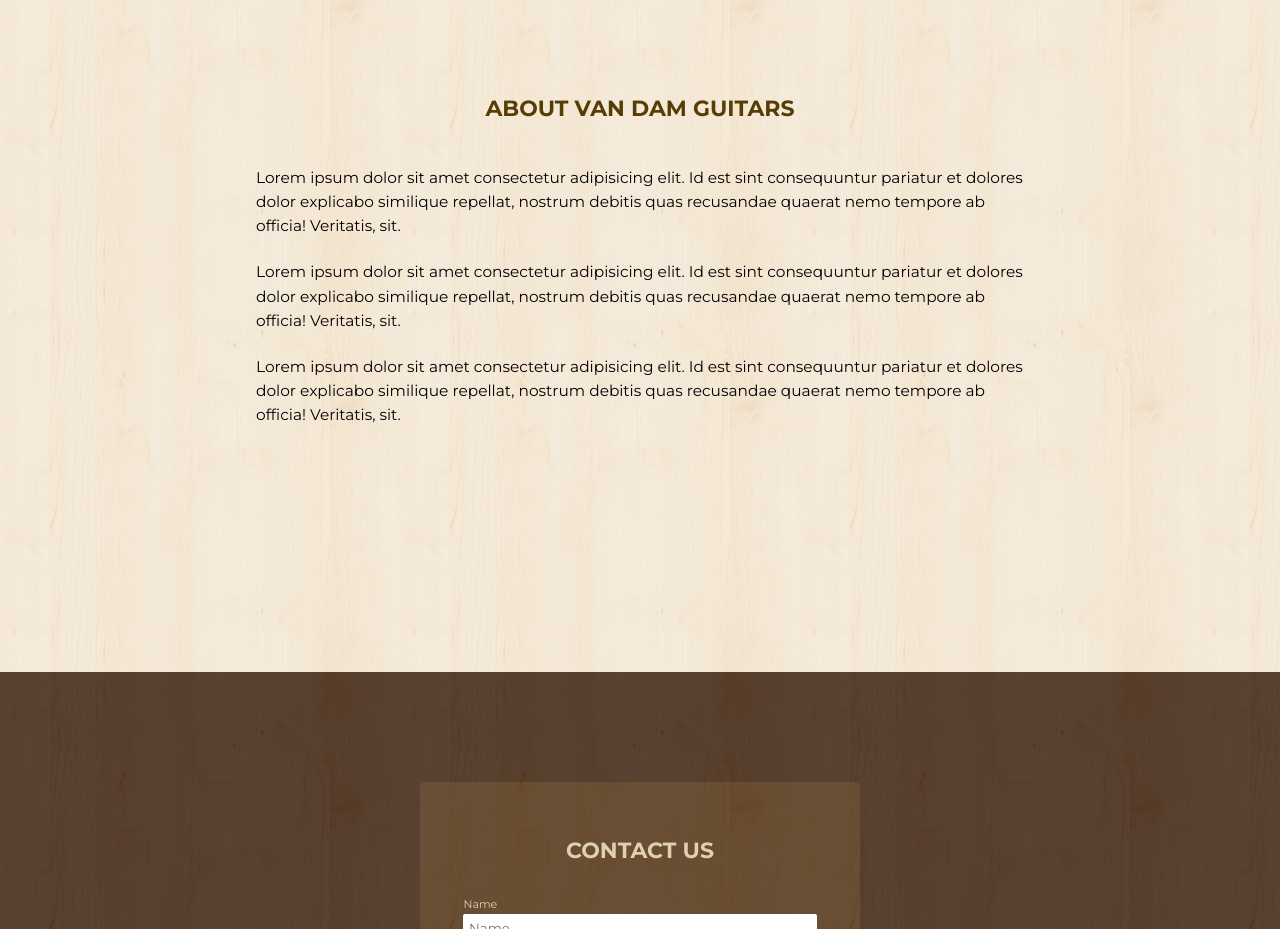
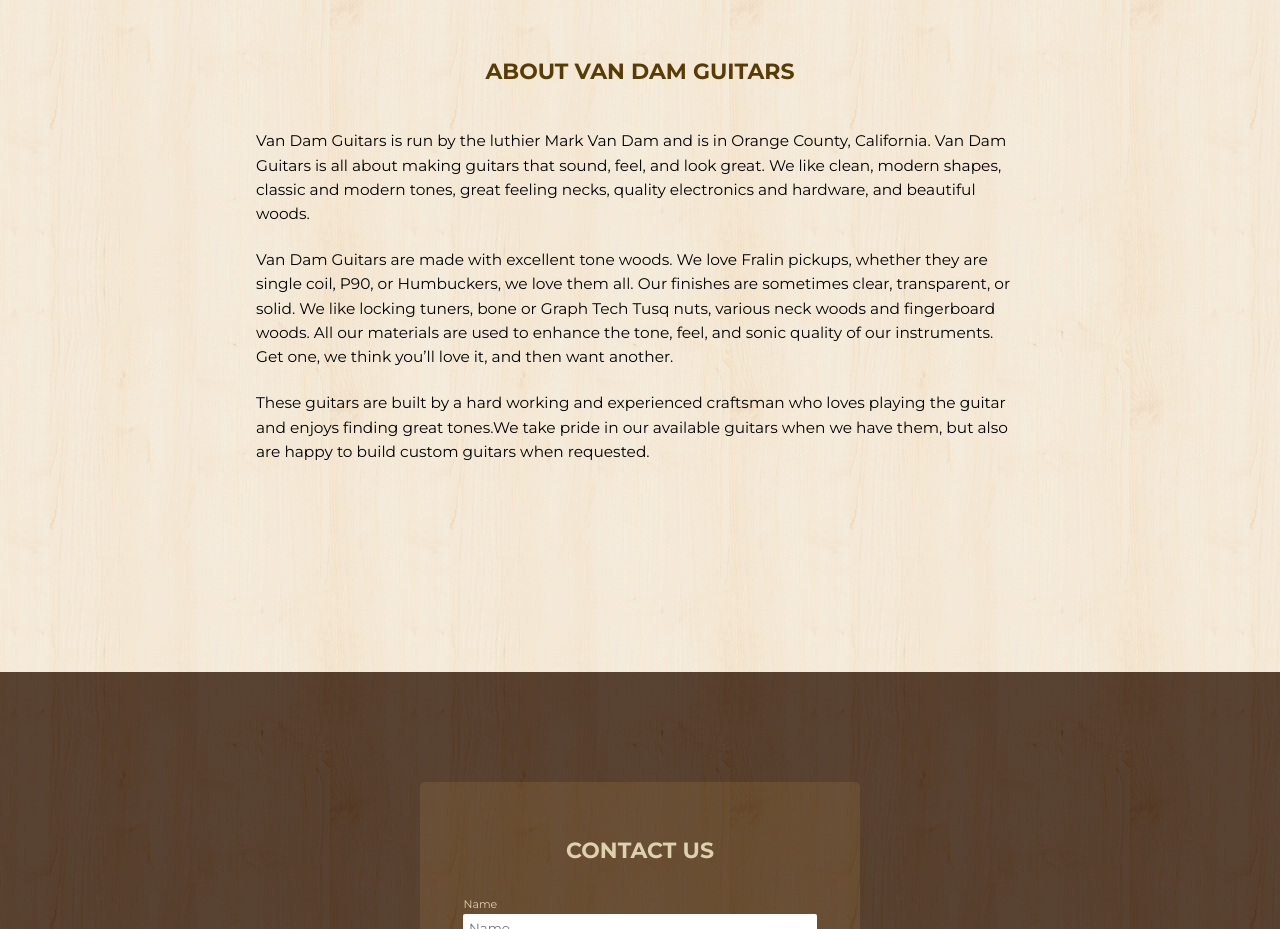
Before and after one commit to danrichdan/vandam-guitars, a website: page index.html in a window 1280 px wide. Shown: the part 2121-3050 px from the top of the page. Drawn offline with Linux system fonts and the light colour scheme.

Commit message:
added the about page content

```diff
--- a/index.html
+++ b/index.html
@@ -117,22 +117,26 @@
             About Van Dam Guitars
           </h2>
           <p class="mb-1-5">
-            Lorem ipsum dolor sit amet consectetur adipisicing elit. Id est sint
-            consequuntur pariatur et dolores dolor explicabo similique repellat,
-            nostrum debitis quas recusandae quaerat nemo tempore ab officia!
-            Veritatis, sit.
+            Van Dam Guitars is run by the luthier Mark Van Dam and is in Orange
+            County, California. Van Dam Guitars is all about making guitars that
+            sound, feel, and look great. We like clean, modern shapes, classic
+            and modern tones, great feeling necks, quality electronics and
+            hardware, and beautiful woods.
           </p>
           <p>
-            Lorem ipsum dolor sit amet consectetur adipisicing elit. Id est sint
-            consequuntur pariatur et dolores dolor explicabo similique repellat,
-            nostrum debitis quas recusandae quaerat nemo tempore ab officia!
-            Veritatis, sit.
+            Van Dam Guitars are made with excellent tone woods. We love Fralin
+            pickups, whether they are single coil, P90, or Humbuckers, we love
+            them all. Our finishes are sometimes clear, transparent, or solid.
+            We like locking tuners, bone or Graph Tech Tusq nuts, various neck
+            woods and fingerboard woods. All our materials are used to enhance
+            the tone, feel, and sonic quality of our instruments. Get one, we
+            think you’ll love it, and then want another.
           </p>
           <p>
-            Lorem ipsum dolor sit amet consectetur adipisicing elit. Id est sint
-            consequuntur pariatur et dolores dolor explicabo similique repellat,
-            nostrum debitis quas recusandae quaerat nemo tempore ab officia!
-            Veritatis, sit.
+            These guitars are built by a hard working and experienced craftsman
+            who loves playing the guitar and enjoys finding great tones.We take
+            pride in our available guitars when we have them, but also are happy
+            to build custom guitars when requested.
           </p>
         </div>
       </section>
```
